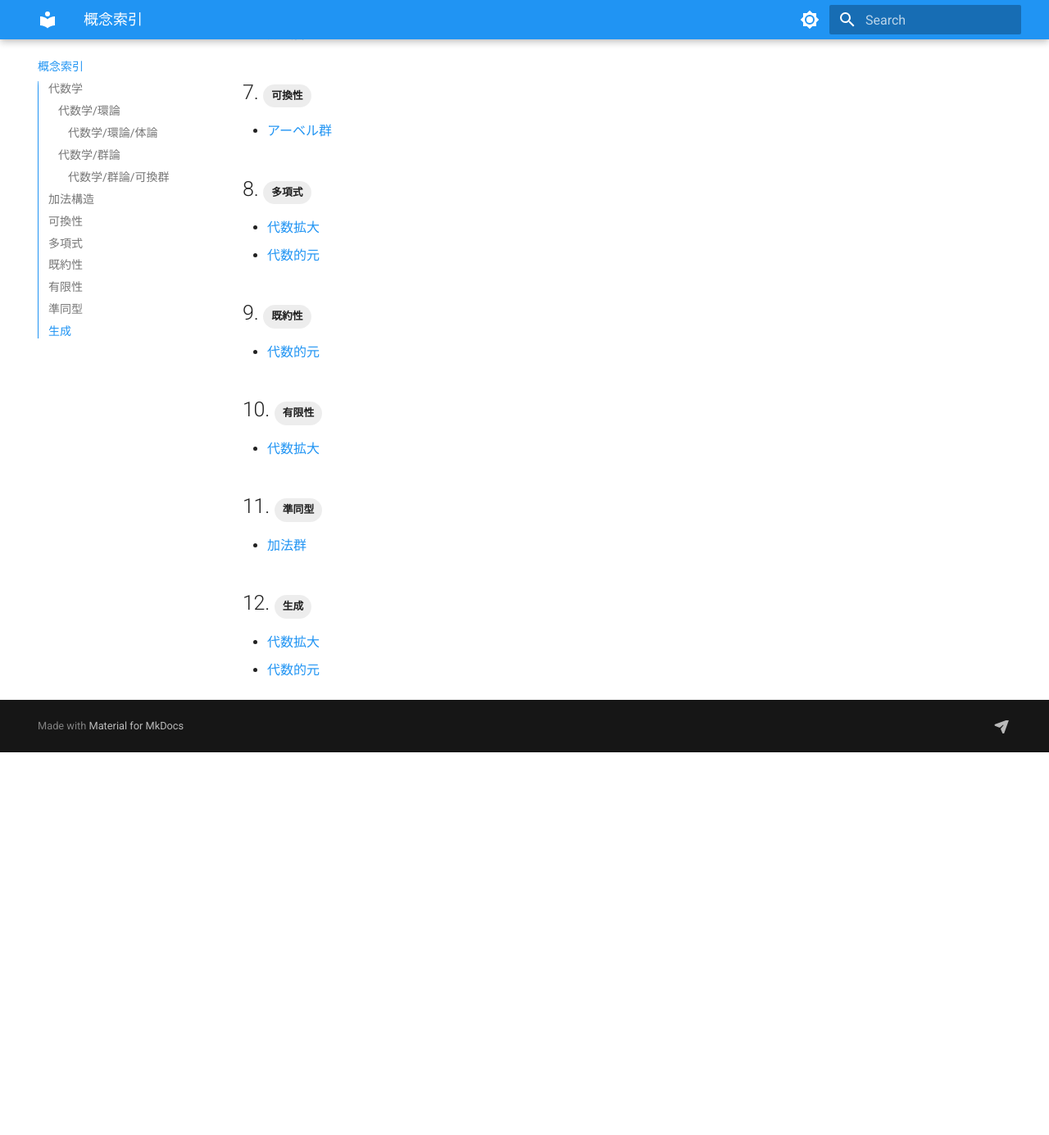
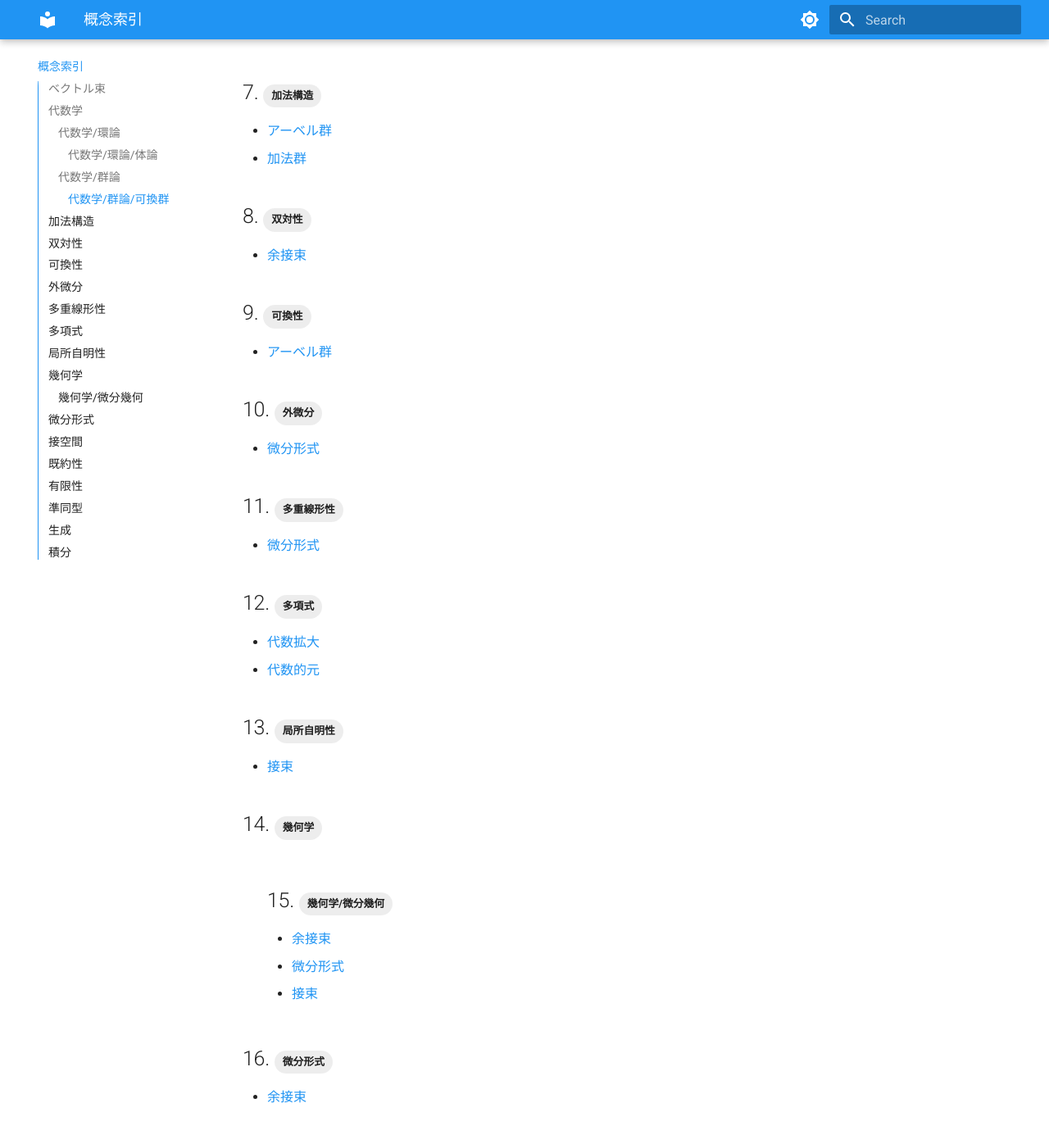
Before and after one commit to skrtk98/deepmath, an MkDocs documentation site: the page built from docs/tags.md, in a window 1280 px wide and 1400 px high, scrolled down 955 px. Shown: the top 1385 px of the window at 82% size. Built offline with MkDocs 1.6.1 and Material for MkDocs 9.7.7, drawn with Linux system fonts in a browser that asks for light colours; before the commit the page ends 1873 px from its top, so only the background shows below that; some of the changed text lies outside the part shown.

Commit message:
Migrate phase 5 tangent and cotangent bundles

````diff
--- /dev/null
+++ b/docs/wiki/cotangent_bundle.md
@@ -0,0 +1,20 @@
+---
+tags:
+  - 幾何学/微分幾何
+  - ベクトル束
+  - 双対性
+  - 微分形式
+---
+
+# 余接束
+
+## 定義
+
+> [!definition] 余接束
+> 滑らか多様体 $`M`$ の **余接束** (*cotangent bundle*) とは、各接空間の双対空間を繊維とするベクトル束
+> ```math
+> T^*M=\bigsqcup_{x\in M}(T_xM)^*
+> ```
+> である。
+
+余接束の滑らかな切断は 1-形式である。
--- /dev/null
+++ b/docs/wiki/differential_form.md
@@ -0,0 +1,20 @@
+---
+tags:
+  - 幾何学/微分幾何
+  - 多重線形性
+  - 外微分
+  - 積分
+---
+
+# 微分形式
+
+## 定義
+
+> [!definition] 微分形式
+> 滑らか多様体 $`M`$ 上の $`k`$-形式とは、余接束の $`k`$ 次外冪の滑らかな切断である。
+> $`k`$-形式全体を $`\Omega^k(M)`$ と表す。
+
+> [!definition] 外微分
+> 外微分とは、$`d\colon\Omega^k(M)\to\Omega^{k+1}(M)`$ として定まる線形写像の族であり、Leibniz 則と $`d\circ d=0`$ を満たすものである。
+
+滑らかな関数 $`f`$ に対して、$`df`$ は 1-形式である。
--- /dev/null
+++ b/docs/wiki/tangent_bundle.md
@@ -0,0 +1,22 @@
+---
+tags:
+  - 幾何学/微分幾何
+  - ベクトル束
+  - 接空間
+  - 局所自明性
+---
+
+# 接束
+
+## 定義
+
+滑らか多様体 $`M`$ の点 $`x`$ における接空間を $`T_xM`$ と表す。
+
+> [!definition] 接束
+> $`M`$ の **接束** (*tangent bundle*) とは、
+> ```math
+> TM=\bigsqcup_{x\in M}T_xM
+> ```
+> と射影 $`\pi\colon TM\to M`$ により定まるベクトル束である。
+
+ユークリッド空間では、$`T\mathbb{R}^n\cong\mathbb{R}^n\times\mathbb{R}^n`$ が成り立つ。
````
Also changed, not shown: MIGRATION_PLAN.md (+1 -1 lines).
